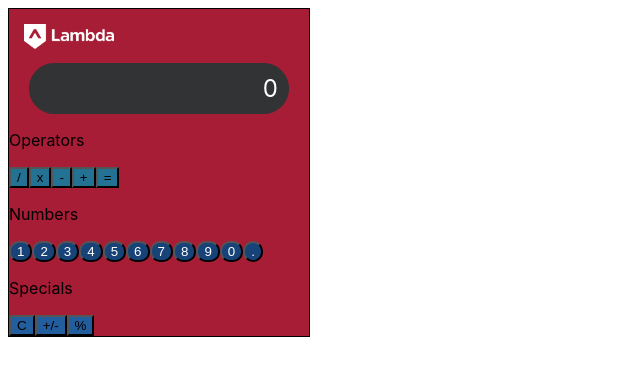
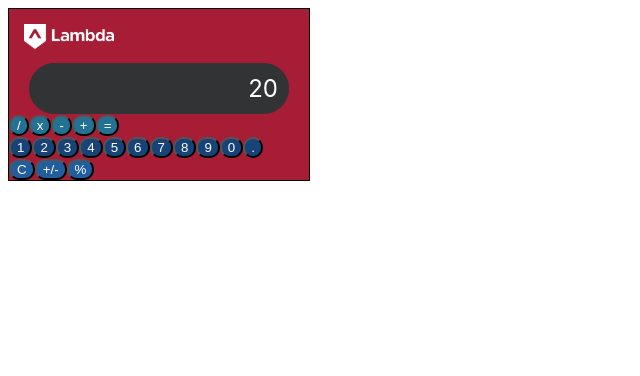
Before and after one commit to bloominstituteoftechnology/lambda-calculator, a React (Create React App) app: page / in a window 1280 px wide. Shown: the top 376 px of the page, without its empty margins (0-640 px from the left). Built offline with nearby package versions, Linux system fonts and the light colour scheme.

Commit message:
basic styling done and some app.js updates

```diff
--- a/src/App.css
+++ b/src/App.css
@@ -6,15 +6,19 @@
 
 .calcButton {
   color: white;
+  border-radius: 10px;
   background-color: #184379;
-  border-radius: 10px;
 }
 
 .operatorButton {
+  color: white;
+  border-radius: 10px;
   background-color: #237293;
 }
 
 .specialButton {
+  color: white;
+  border-radius: 10px;
   background-color: #225D9E;
 }
 
--- a/src/App.js
+++ b/src/App.js
@@ -1,7 +1,7 @@
-import React from "react";
+import React, {useState} from "react";
 import Numbers from "./components/ButtonComponents/NumberButtons/Numbers";
+import Operators from "./components/ButtonComponents/OperatorButtons/Operators";
 import Specials from "./components/ButtonComponents/SpecialButtons/Specials";
-import Operators from "./components/ButtonComponents/OperatorButtons/Operators";
 import Display from "./components/DisplayComponents/Display"
 
 
@@ -18,13 +18,15 @@ function App() {
   // Your functions should accept a parameter of the the item data being displayed to the DOM (ie - should recieve 5 if the user clicks on
   // the "5" button, or the operator if they click one of those buttons) and then call your setter function to update state.
   // Don't forget to pass the functions (and any additional data needed) to the components as props
+  const [number, setNumber] = useState(0);
+  const [total, setTotal] = useState(20);
 
   return (
     <div className="container">
       <Logo />
 
       <div className="App">
-        <Display />
+        <Display number={total} />
         <Operators />
         <Numbers />
         <Specials />
--- a/src/components/ButtonComponents/NumberButtons/Numbers.js
+++ b/src/components/ButtonComponents/NumberButtons/Numbers.js
@@ -15,7 +15,6 @@ const Numbers = () => {
       {/* STEP 3 - Use .map() to iterate over your array data and return a button
        component matching the name on the provided file. Pass
        it any props needed by the child component*/}
-      <p>Numbers</p>
       {number.map((number) => {
         return <button className="calcButton" key={number}> {number} </button>;
       })}
--- a/src/components/ButtonComponents/OperatorButtons/Operators.js
+++ b/src/components/ButtonComponents/OperatorButtons/Operators.js
@@ -14,7 +14,6 @@ const Operators = () => {
       {/* STEP 3 - Use .map() to iterate over your array data and return a button
        component matching the name on the provided file. Pass
        it any props needed by the child component*/}
-       <p>Operators</p>
       {operator.map((operator) => {
         return <button className="operatorButton" key={operator} value={operator.value}>{operator.char}</button>
       })
--- a/src/components/ButtonComponents/SpecialButtons/Specials.js
+++ b/src/components/ButtonComponents/SpecialButtons/Specials.js
@@ -14,7 +14,6 @@ const Specials = () => {
       {/* STEP 3 - Use .map() to iterate over your array data and return a button
        component matching the name on the provided file. Pass
        it any props needed by the child component*/}
-      <p>Specials</p>
       {special.map((special) => {
        return <button className="specialButton" key={special}> {special} </button>;
       })}
--- a/src/components/DisplayComponents/Display.js
+++ b/src/components/DisplayComponents/Display.js
@@ -1,8 +1,8 @@
 import React from "react";
 
-const Display = () => {
+const Display = (props) => {
   return <div className = "display">{/* Display any props data here */}
-    <p className="output">0</p>
+    <p className="output">{props.number}</p>
   </div>;
 };
 
```
